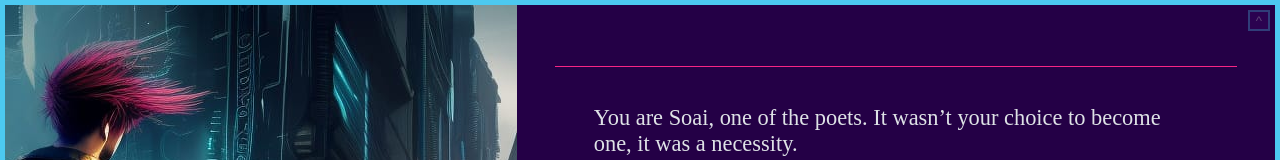
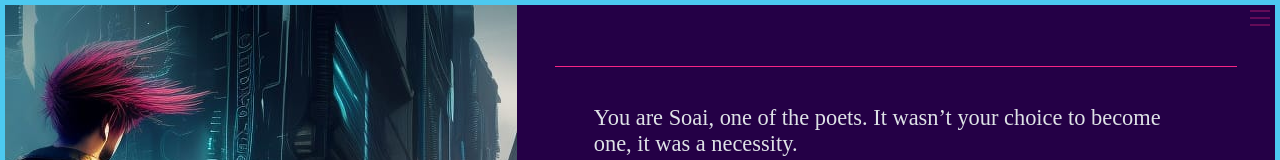
Before and after one commit to Dimterion/PoTW, a React (Vite) app: page /game in a window 1280 px wide. Shown: the top 160 px of the page. Built offline with nearby package versions, Linux system fonts and the light colour scheme; a web font is replaced by a local one.

Commit message:
add toggle menu btn animations & style

```diff
--- a/src/components/Header/header.css
+++ b/src/components/Header/header.css
@@ -1,6 +1,9 @@
 .header-container {
   margin-top: 1px;
   padding: 10px;
+  background-color: var(--secondaryBackground);
+  text-align: center;
+  width: -webkit-fill-available;
 }
 
 .header-link {
--- a/src/components/MainComponent/MainComponent.jsx
+++ b/src/components/MainComponent/MainComponent.jsx
@@ -18,16 +18,21 @@ function MainComponent({
 }) {
   const [menuToggle, setMenuToggle] = useState(false);
 
+  const handleMenuToggle = () => {
+    setMenuToggle(!menuToggle);
+  };
+
   return (
     <div className="mainComponent-container">
       {menuToggle && <Header />}
       <div className="mainComponent-imageAndText">
-        <button
-          className="mainComponent-menuBtn"
-          onClick={() => setMenuToggle(!menuToggle)}
-        >
-          ^
-        </button>
+        <label className="mainComponent-menuBtn">
+          <input
+            type="checkbox"
+            checked={menuToggle}
+            onChange={handleMenuToggle}
+          />
+        </label>
         <img className="mainComponent-image" src={image} alt={alt} />
         <p className="mainComponent-text">{text}</p>
         {alt === "Humanoid robo-rabbit" && (
--- a/src/components/MainComponent/mainComponent.css
+++ b/src/components/MainComponent/mainComponent.css
@@ -19,17 +19,65 @@
 }
 
 .mainComponent-menuBtn {
+  --x-width: calc(var(--menuBtn-height) * 1.41421356237);
+  display: flex;
+  flex-direction: column;
+  gap: var(--menuBtn-gap);
+  width: max-content;
   position: absolute;
-  top: 5px;
-  right: 5px;
-  border: 2px solid var(--tertiaryColor);
-  background-color: var(--secondaryBackground);
-  color: var(--primaryColor);
+  top: var(--menuBtn-margin);
+  right: var(--menuBtn-margin);
+  cursor: pointer;
   opacity: 0.3;
+  transition: 0.5s;
 }
 
 .mainComponent-menuBtn:hover {
   opacity: 1;
+  transition: 0.5s;
+}
+
+.mainComponent-menuBtn:has(input:focus-visible)::before,
+.mainComponent-menuBtn:has(input:focus-visible)::after {
+  box-shadow: 0 0 0 1px var(--secondaryColor);
+}
+
+.mainComponent-menuBtn::before,
+.mainComponent-menuBtn::after,
+.mainComponent-menuBtn input {
+  content: "";
+  width: var(--bar-width);
+  height: var(--bar-height);
+  background-color: var(--secondaryColor);
+  transform-origin: right center;
+  transition: opacity var(--animation-timing), width var(--animation-timing),
+    rotate var(--animation-timing), translate var(--animation-timing),
+    background-color var(--animation-timing);
+}
+
+.mainComponent-menuBtn input {
+  appearance: none;
+  padding: 0;
+  margin: 0;
+  outline: none;
+  pointer-events: none;
+}
+
+.mainComponent-menuBtn:has(input:checked)::before {
+  rotate: -45deg;
+  width: var(--x-width);
+  translate: 0 calc(var(--bar-height) / -2);
+}
+
+.mainComponent-menuBtn:has(input:checked)::after {
+  rotate: 45deg;
+  width: var(--x-width);
+  translate: 0 calc(var(--bar-height) / 2);
+}
+
+.mainComponent-menuBtn input:checked {
+  opacity: 0;
+  width: 0;
 }
 
 .mainComponent-image {
--- a/src/index.css
+++ b/src/index.css
@@ -3,11 +3,20 @@
 @import url("https://fonts.googleapis.com/css2?family=Turret+Road:wght@400;700&display=swap");
 
 :root {
+  /* Colors */
   --primaryBackground: #240046;
   --secondaryBackground: #3c096c;
   --primaryColor: #dee2e6;
   --secondaryColor: #f72585;
   --tertiaryColor: #4cc9f0;
+
+  /* Dimensions & timings */
+  --bar-width: 20px;
+  --bar-height: 2px;
+  --menuBtn-gap: 5px;
+  --menuBtn-margin: 5px;
+  --animation-timing: 200ms ease-in-out;
+  --menuBtn-height: calc(var(--bar-height) * 3 + var(--menuBtn-gap) * 2);
 }
 
 body {
```
